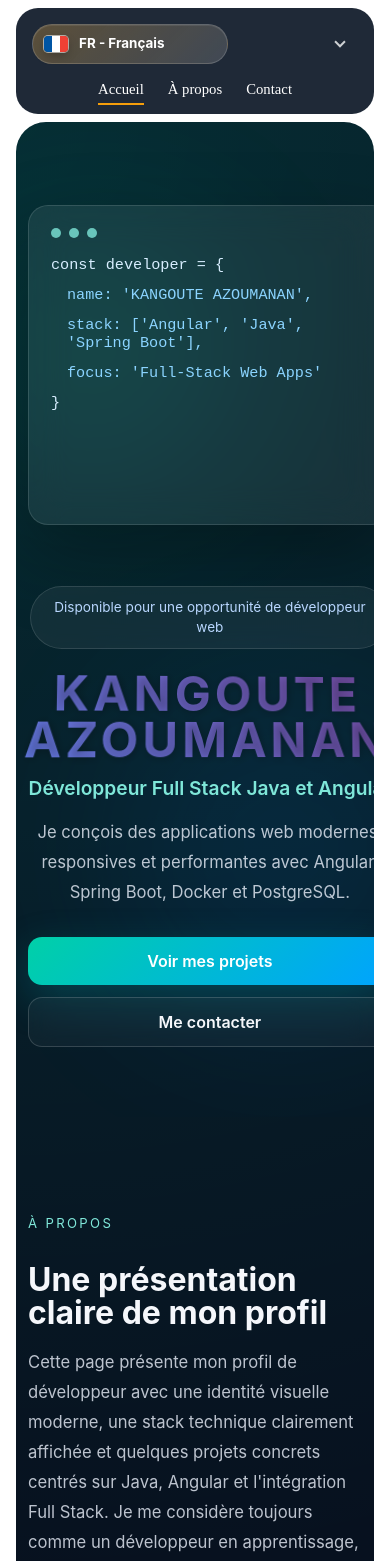
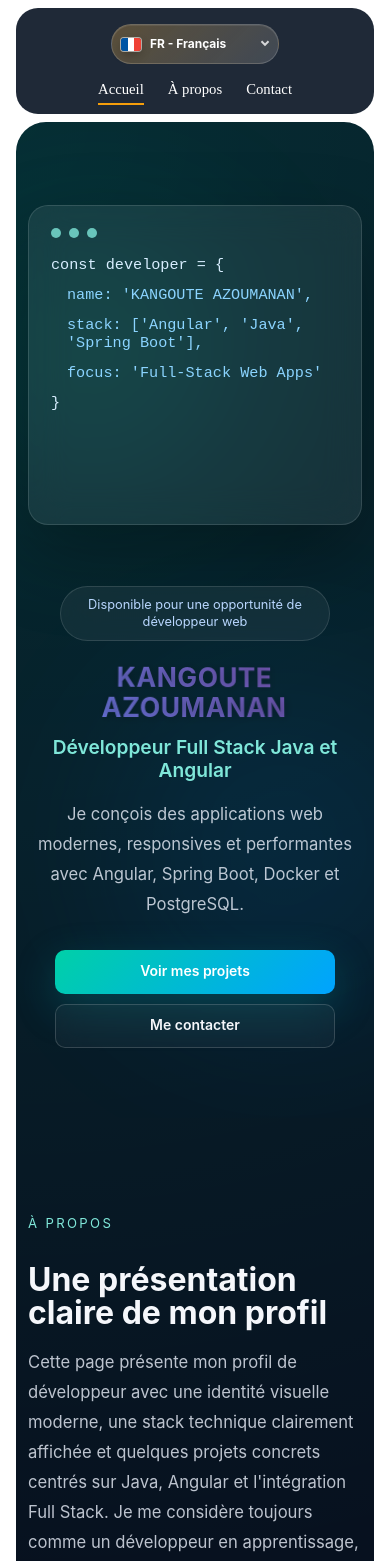
Before and after one commit to Zoom225/Portfolio-Evasion, an Angular app: page / in a window 390 px wide. Shown: the top 1561 px of the page. Built offline with nearby package versions, Linux system fonts and the light colour scheme.

Commit message:
fix(ui): ajuster les elements mobiles et le titre des projets

```diff
--- a/src/app/core/services/language.ts
+++ b/src/app/core/services/language.ts
@@ -42,7 +42,7 @@ const translations: Record<AppLanguage, Record<string, string>> = {
     'home.stackLabel': 'Stack',
     'home.stackTitle': 'Technologies principales',
     'home.projectsLabel': 'Projets',
-    'home.projectsTitle': 'Bientôt, quelques projets de démonstration seront disponibles ici',
+    'home.projectsTitle': 'Démo de projet',
     'home.contactLabel': 'Contact',
     'home.contactTitle': 'Construisons quelque chose de solide',
     'home.carouselAria': 'Technologies utilisées',
--- a/src/app/features/contact/contact.css
+++ b/src/app/features/contact/contact.css
@@ -360,7 +360,10 @@ p {
   }
 
   .cta-button {
-    padding: 0.95rem 1rem;
+    min-height: 44px;
+    padding: 0.7rem 1rem;
+    border-radius: 10px;
+    font-size: 0.9rem;
   }
 }
 
--- a/src/app/features/home/home.css
+++ b/src/app/features/home/home.css
@@ -288,6 +288,21 @@ h2 {
   margin-bottom: 18px;
 }
 
+.blinking-project-title {
+  color: #ffffff;
+  animation: projectTitleBlink 1s step-end infinite;
+}
+
+@keyframes projectTitleBlink {
+  0%, 49% {
+    opacity: 1;
+  }
+
+  50%, 100% {
+    opacity: 0;
+  }
+}
+
 .scrolling-project-title {
   width: 100%;
   overflow: hidden;
@@ -503,11 +518,21 @@ h2 {
     text-align: center;
   }
 
-  .hero-actions {
+  .btn {
+    min-height: 44px;
+    padding: 10px 14px;
+    border-radius: 10px;
+    font-size: 0.875rem;
+    line-height: 1.3;
+  }
+
+  .hero .hero-actions {
     width: 100%;
+    max-width: 320px;
+    margin-inline: auto;
     display: grid;
     grid-template-columns: 1fr;
-    gap: 12px;
+    gap: 10px;
   }
 
   .visual-card {
@@ -548,11 +573,19 @@ h2 {
     border-radius: 20px;
   }
 
-  .btn {
+  .hero .btn {
     width: 100%;
     min-width: 0;
+    min-height: 44px;
     white-space: normal;
     text-align: center;
+    overflow-wrap: anywhere;
+  }
+}
+
+@media (max-width: 390px) {
+  .hero .hero-actions {
+    max-width: 280px;
   }
 }
 
@@ -639,6 +672,7 @@ h1 {
 }
 
 @media (prefers-reduced-motion: reduce) {
+  .blinking-project-title,
   .scrolling-project-line {
     padding-left: 0;
     animation: none;
@@ -649,3 +683,34 @@ h1 {
     animation: none;
   }
 }
+
+@media (max-width: 640px) {
+  .hero-badge {
+    width: auto;
+    max-width: min(300px, 100%);
+    padding: 9px 12px;
+    font-size: 0.8rem;
+    line-height: 1.35;
+    overflow-wrap: anywhere;
+  }
+
+  .hero h1 {
+    display: block;
+    width: 100%;
+    max-width: 100%;
+    font-size: clamp(1.65rem, 8vw, 2rem);
+    line-height: 1.12;
+    letter-spacing: 0.02em;
+    overflow-wrap: anywhere;
+  }
+}
+
+@media (max-width: 390px) {
+  .hero-badge {
+    max-width: 270px;
+  }
+
+  .hero h1 {
+    font-size: 1.65rem;
+  }
+}
--- a/src/app/features/home/home.html
+++ b/src/app/features/home/home.html
@@ -72,16 +72,8 @@
 <section #revealSection id="projects" class="projects section">
   <div class="container">
     <p class="section-label">{{ languageService.translate('home.projectsLabel') }}</p>
-    <h3 class="section-title scrolling-project-title" aria-label="{{ languageService.translate('home.projectsTitle') }}">
-      <span class="scrolling-project-line" aria-hidden="true">
-        <span
-          class="scrolling-project-word"
-          *ngFor="let word of getProjectTitleWords(); let index = index"
-          [style.animation-delay]="(index * 0.12) + 's'"
-        >
-          {{ word }}
-        </span>
-      </span>
+    <h3 class="section-title blinking-project-title">
+      {{ languageService.translate('home.projectsTitle') }}
     </h3>
 
     <div class="projects-grid">
--- a/src/app/features/home/home.ts
+++ b/src/app/features/home/home.ts
@@ -99,10 +99,6 @@ export class HomeComponent implements AfterViewInit {
     this.router.navigate(['/contact']);
   }
 
-  getProjectTitleWords(): string[] {
-    return this.languageService.translate('home.projectsTitle').split(' ');
-  }
-
   ngAfterViewInit(): void {
     const heroTl = gsap.timeline({ defaults: { ease: 'power3.out' } });
 
--- a/src/app/shared/components/footer/footer.css
+++ b/src/app/shared/components/footer/footer.css
@@ -376,6 +376,9 @@
 
   .footer-cta-link {
     width: 100%;
+    min-height: 46px;
+    padding: 0 18px;
+    font-size: 0.9rem;
   }
 
   .footer-main {
--- a/src/app/shared/components/navbar/navbar.css
+++ b/src/app/shared/components/navbar/navbar.css
@@ -234,3 +234,31 @@
     margin-left: 0;
   }
 }
+
+@media (max-width: 480px) {
+  .language-switcher {
+    width: auto;
+    max-width: 100%;
+    align-self: center;
+  }
+
+  .language-switcher select {
+    min-width: 132px;
+    min-height: 40px;
+    padding: 0 30px 0 38px;
+    font-size: 0.75rem;
+  }
+
+  .language-flag {
+    left: 10px;
+    width: 20px;
+    height: 13px;
+    border-radius: 3px;
+  }
+
+  .language-switcher::after {
+    right: 11px;
+    width: 6px;
+    height: 6px;
+  }
+}
```
